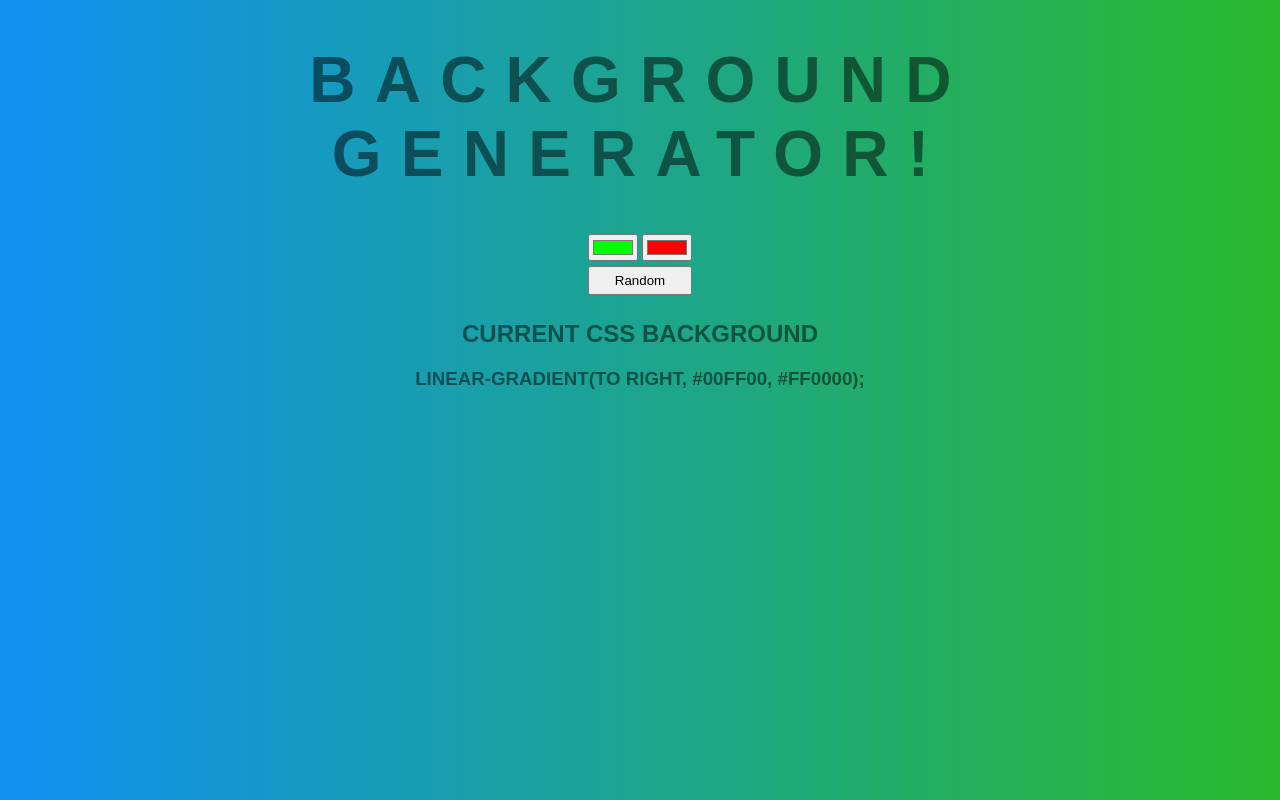
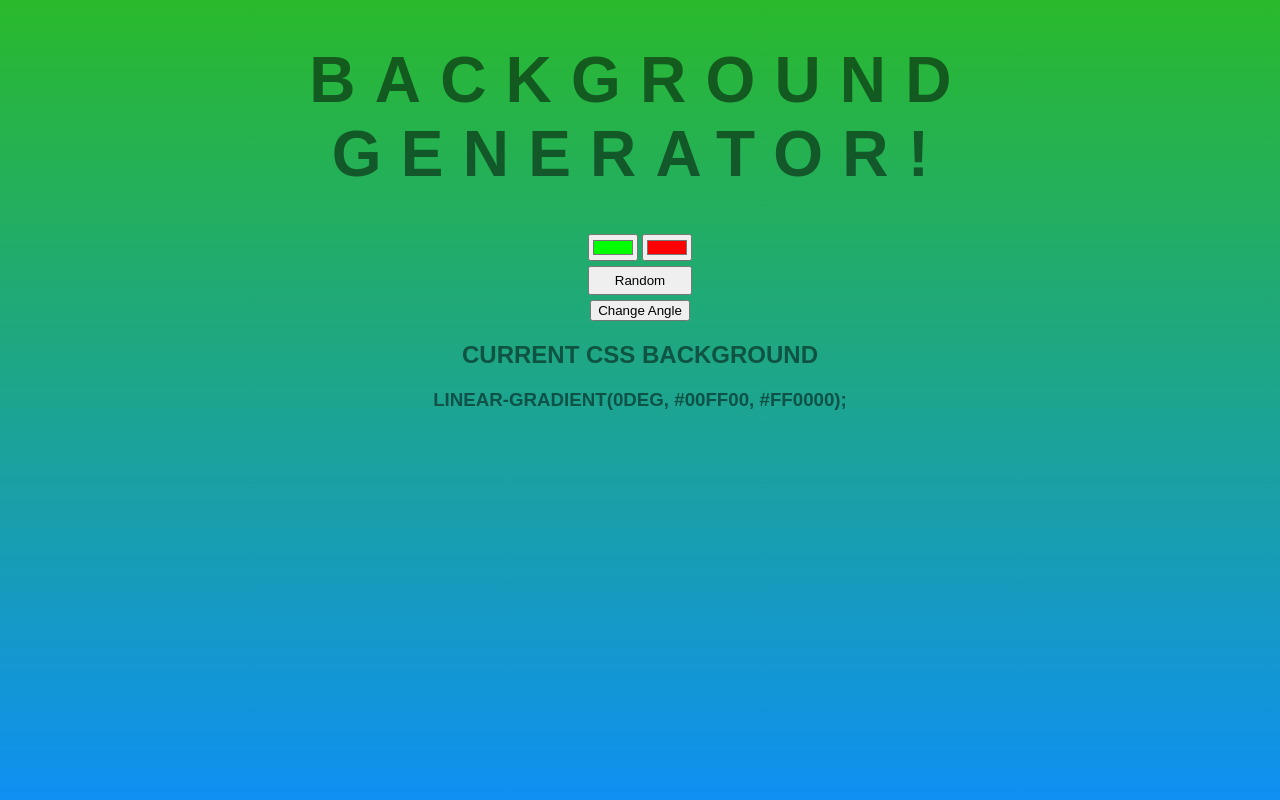
Before and after one commit to d-spence/background-generator, a website: page index.html in a window 1280 px wide. Drawn offline with Linux system fonts and the light colour scheme.

Commit message:
Added a button to change the gradient angle/direction in 45deg increments

```diff
--- a/index.html
+++ b/index.html
@@ -10,9 +10,10 @@
     <h1>Background Generator!</h1>
     <input id="color1" type="color" name="color1" value="#00ff00">
     <input id="color2" type="color" name="color2" value="#ff0000"><br>
-    <button id="random" type="button">Random</button>
+    <button id="random" type="button">Random</button><br>
+    <button id="angle" type="button">Change Angle</button>
     <h2>Current CSS Background</h2>
-    <h3></h3>
+    <h3 id="gradientcss"></h3>
 
     <script type="text/javascript" src="script.js"></script>
 </body>
--- a/script.js
+++ b/script.js
@@ -1,12 +1,16 @@
-var css = document.querySelector("h3");
+var css = document.querySelector("#gradientcss");
 var color1 = document.querySelector("#color1");
 var color2 = document.querySelector("#color2");
 var random = document.querySelector("#random");
-var body = document.getElementById("gradient");
+var angle = document.querySelector("#angle");
+var body = document.querySelector("#gradient");
 
 // console.log(body);
 // console.log(color1);
 // console.log(color2);
+
+const ANGLES = ['0deg', '45deg', '90deg', '135deg', '180deg', '225deg', '270deg', '315deg'];
+let currentAngleIndex = 0;
 
 function setGradient() {
     body.style.background = getGradientCSS();
@@ -15,7 +19,7 @@ function setGradient() {
 
 function getGradientCSS() {
     // Return the linear gradient css property of current bg
-    return "linear-gradient(to right, "+color1.value+", "+ color2.value+")";
+    return `linear-gradient(${ANGLES[currentAngleIndex]}, ${color1.value}, ${color2.value})`;
 }
 
 function randomColor() {
@@ -26,14 +30,27 @@ function randomColor() {
 }
 
 function randomGradient() {
+    // Set random color values and apply css
     color1.value = randomColor();
     color2.value = randomColor();
+    setGradient();
+}
+
+function nextAngle() {
+    // Return the next angle from ANGLES array
+    if (currentAngleIndex === ANGLES.length-1) {
+        currentAngleIndex = 0;
+    } else {
+        currentAngleIndex++;
+    }
+    console.log(currentAngleIndex, ANGLES[currentAngleIndex]);
     setGradient();
 }
 
 color1.addEventListener("input", setGradient);
 color2.addEventListener("input", setGradient);
 random.addEventListener("click", randomGradient);
+angle.addEventListener("click", nextAngle);
 
 document.addEventListener('DOMContentLoaded', () => {
     css.textContent = getGradientCSS() + ";";
--- a/style.css
+++ b/style.css
@@ -1,10 +1,17 @@
+html {
+    height: 100%;
+    width: 100%;
+}
+
 body {
     font-family: 'Raleway', sans-serif;
     color: rgba(0,0,0,.5);
     text-align: center;
     text-transform: uppercase;
     top: 15%;
-    background: linear-gradient(to right, #0f90f3, #2ab92c);
+    background: linear-gradient(0deg, #0f90f3, #2ab92c);
+    background-size: cover;
+    background-repeat: no-repeat;
 }
 
 h1 {
```
